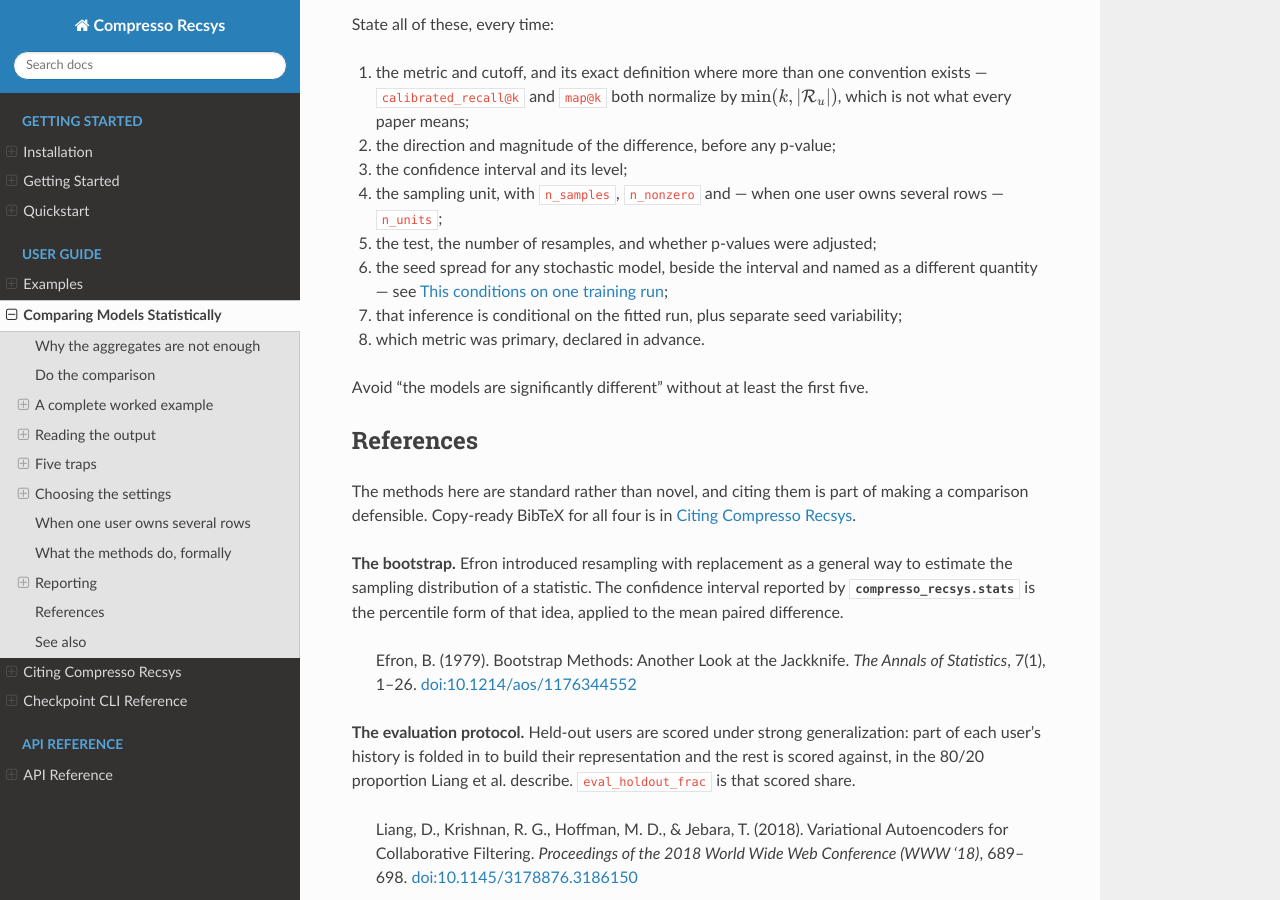
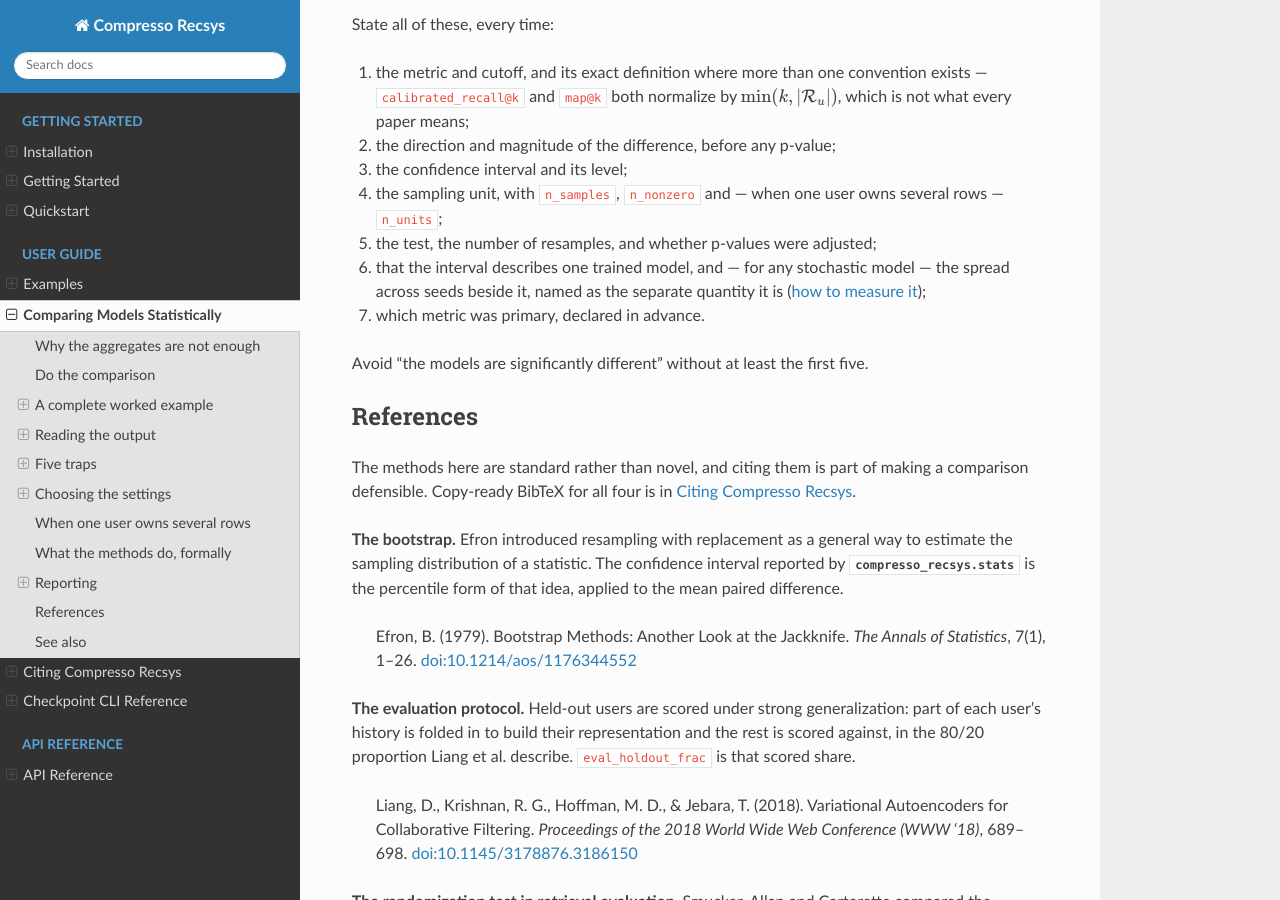
Before and after one commit to zombak79/compresso-recsys, a Sphinx documentation site: the page built from docs/source/statistical-comparison.rst, in a window 1280 px wide and 900 px high, scrolled down 17277 px. Built offline with Sphinx 7.4.7 and the Read the Docs theme 3.1.0, drawn with Linux system fonts in a browser that asks for light colours; some of the changed text lies outside the part shown.

Commit message:
Name the seed trap in the same plain terms as the others
This conditions on one training run was jargon doing heading duty. Conditioning
is a precise idea and the wrong register for a heading sitting beside p-values
have a floor and Ties are not missing data. One trained model is not the method
states the mistake instead of the mechanism, and mirrors the tie heading: both
correct a conflation.

The rename exposed two things. A bare :ref: renders as the section title, so the
walkthrough would have read One trained model is not the method does exactly
that; both links now carry their own text. And the reporting checklist asked for
the seed spread twice, once in the item added with the measurement and once in
an older item still phrased as inference is conditional on the fitted run. They
are now one item, in the plainer wording.

```diff
--- a/docs/source/statistical-comparison.rst
+++ b/docs/source/statistical-comparison.rst
@@ -528,7 +528,7 @@
 
 .. _stats-seeds:
 
-This conditions on one training run
+One trained model is not the method
 ~~~~~~~~~~~~~~~~~~~~~~~~~~~~~~~~~~~
 
 Everything so far resamples **users**, so the interval answers one question:
@@ -912,10 +912,9 @@
 #. the sampling unit, with ``n_samples``, ``n_nonzero`` and — when one user
    owns several rows — ``n_units``;
 #. the test, the number of resamples, and whether p-values were adjusted;
-#. the seed spread for any stochastic model, beside the interval and named as a
-   different quantity — see :ref:`stats-seeds`;
-#. that inference is conditional on the fitted run, plus separate seed
-   variability;
+#. that the interval describes one trained model, and — for any stochastic
+   model — the spread across seeds beside it, named as the separate quantity it
+   is (:ref:`how to measure it <stats-seeds>`);
 #. which metric was primary, declared in advance.
 
 Avoid "the models are significantly different" without at least the first five.
```
Also changed, not shown: other parts of docs/source/statistical-comparison.rst (+3 -3 lines).
